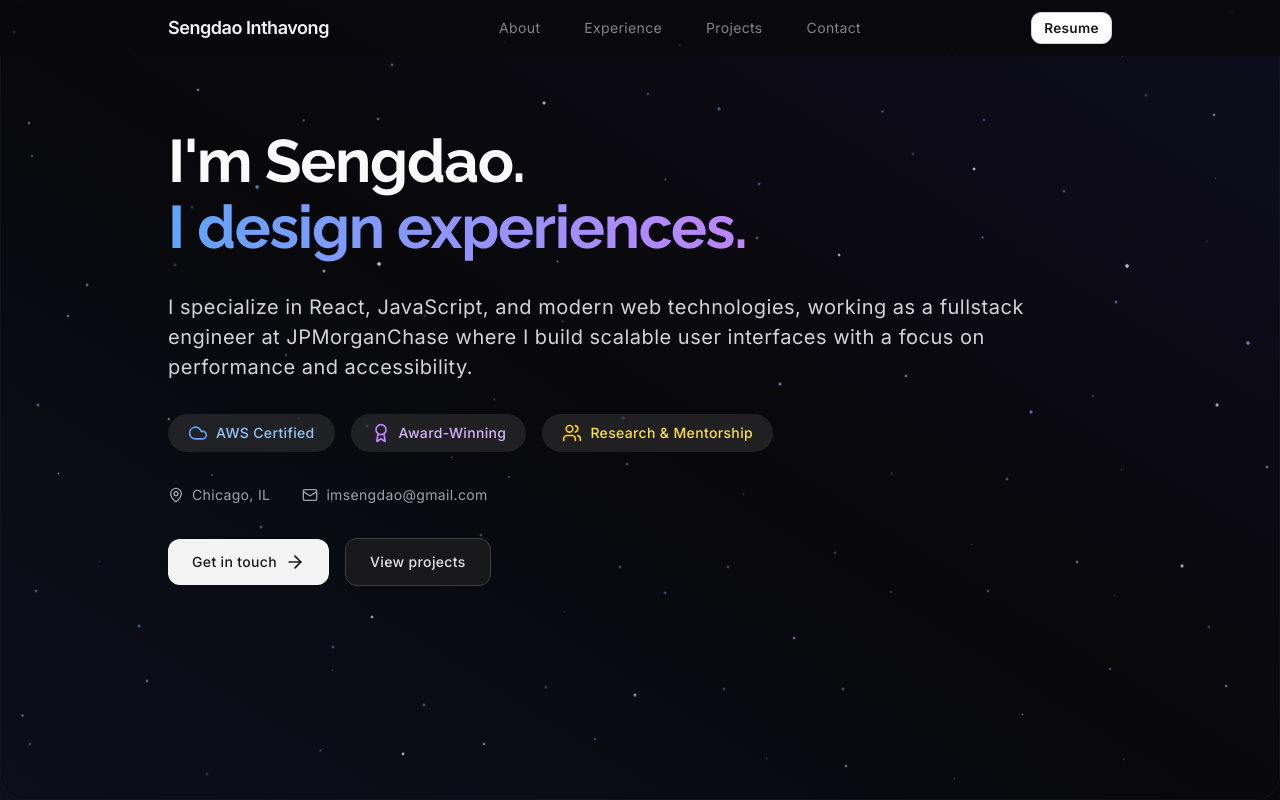
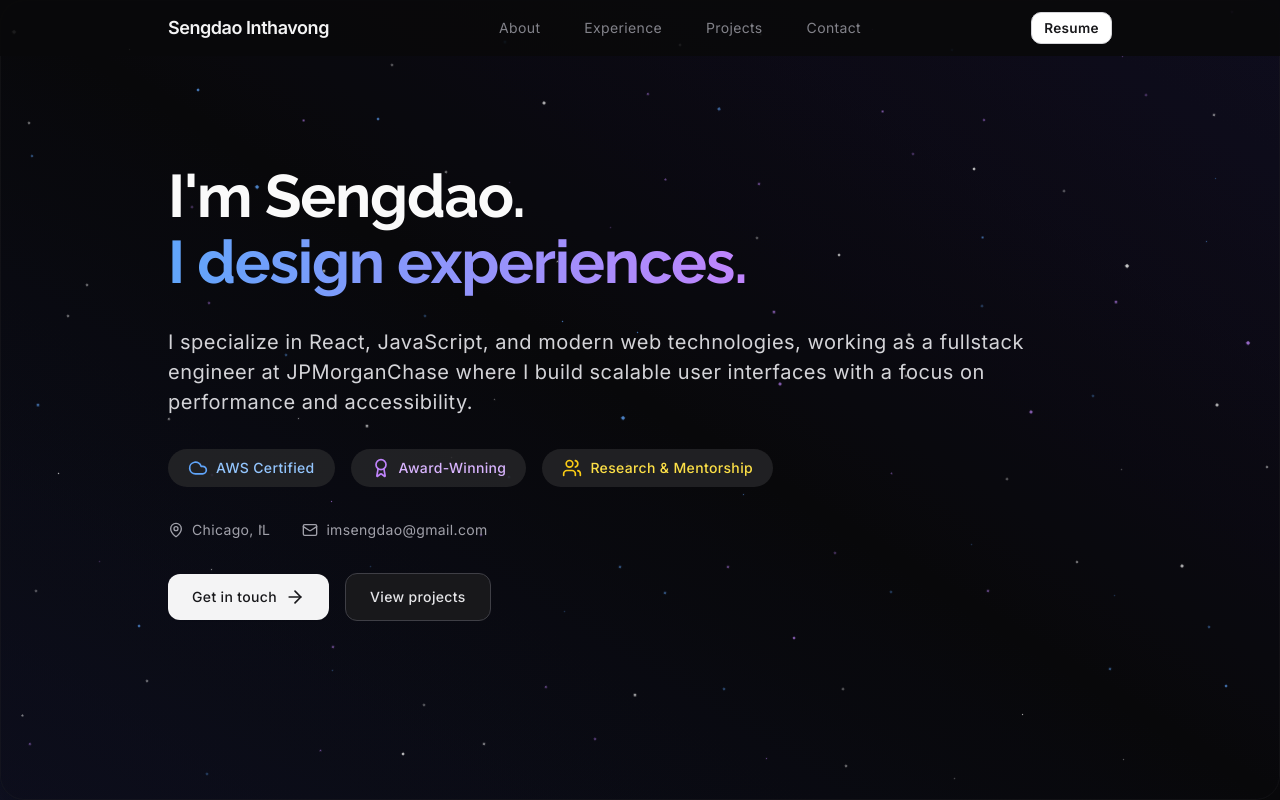
Before and after one commit to SengdowJones/portfolio, a Next.js app: page / in a window 1280 px wide. Shown: the top 800 px of the page. Built offline with nearby package versions, Linux system fonts and the light colour scheme.

Commit message:
Fix desktop layout: center content vertically on larger screens while keeping mobile optimized

```diff
--- a/src/components/sections/HeroSection.tsx
+++ b/src/components/sections/HeroSection.tsx
@@ -11,7 +11,7 @@ interface HeroSectionProps {
 
 export default function HeroSection({ onEmailContact, onScrollToProjects }: HeroSectionProps) {
   return (
-    <Section className="min-h-screen flex flex-col justify-start items-center scroll-mt-20 relative overflow-hidden pt-safe pt-16 sm:pt-20">
+    <Section className="min-h-screen flex flex-col justify-start sm:justify-center items-center scroll-mt-20 relative overflow-hidden pt-safe pt-16 sm:pt-20">
       {/* Starfield background with truly random distribution */}
       <StarfieldBackground starCount={120} />
 
@@ -19,7 +19,7 @@ export default function HeroSection({ onEmailContact, onScrollToProjects }: Hero
       <div className="absolute inset-0 bg-gray-950/20 backdrop-blur-[0.5px] border border-gray-800/30 rounded-2xl shadow-2xl"></div>
 
         <div className="w-full relative z-10">
-          <div className="flex flex-col items-start text-left space-y-6 sm:space-y-8 pt-8 sm:pt-12">
+          <div className="flex flex-col items-start text-left space-y-6 sm:space-y-8 pt-8 sm:pt-0">
             {/* Headline */}
             <h1 className="headline">
               <div className="animate-subtle-fade stagger-0">
@@ -58,7 +58,7 @@ export default function HeroSection({ onEmailContact, onScrollToProjects }: Hero
               </div>
             </div>
             {/* Buttons */}
-            <div className="flex flex-col sm:flex-row items-start sm:items-center justify-start gap-3 sm:gap-4 mt-2 pb-8 sm:pb-12 animate-subtle-fade stagger-5">
+            <div className="flex flex-col sm:flex-row items-start sm:items-center justify-start gap-3 sm:gap-4 mt-2 pb-8 sm:pb-0 animate-subtle-fade stagger-5">
               <Button
                 variant="primary"
                 size="md"
```
